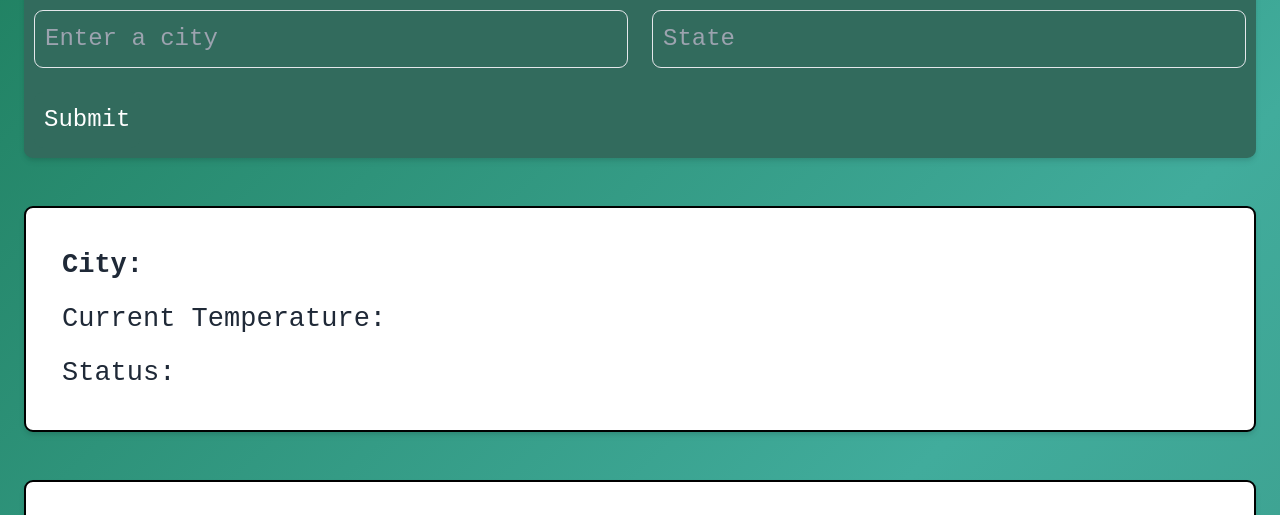
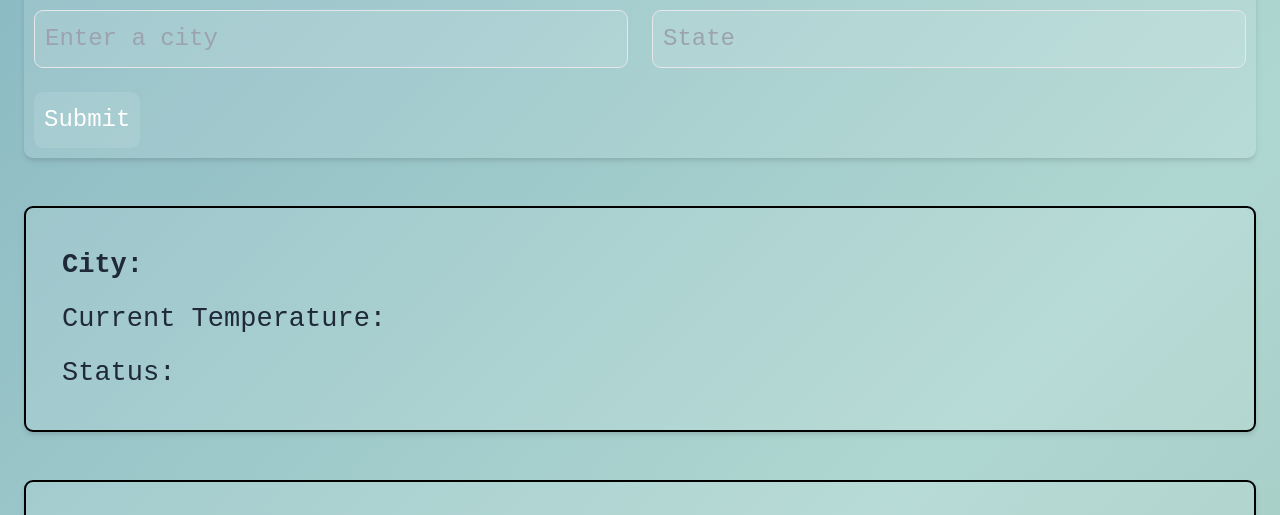
Before and after one commit to song-richard/travelr, a plain HTML site: page index.html in a window 1280 px wide. Shown: the part 102-617 px from the top of the page. Drawn offline with nearby package versions, Linux system fonts and the light colour scheme.

Commit message:
Applied transparency to input fields and all sections

```diff
--- a/assets/stylesheet.css
+++ b/assets/stylesheet.css
@@ -1,3 +1,7 @@
+.transparent-bg {
+    background-color: rgba(255, 255, 255, 0.9); /* Adjust the last value (0.9) for transparency */
+}
+
 body,
 html {
     width: 100%;
@@ -6,20 +10,14 @@ html {
     padding: 0;
     font-family: 'Courier New', Courier, monospace;
     font-size: x-large;
-    /* Comment: Removed 'justify-content' and 'align-items' properties, they are handled by Tailwind CSS */
-    /* Removed 'text-align' as Tailwind CSS will handle text alignment */
+
 }
 
-/*
-    /* Background color gradient effect */
 body {
-
     background-color: black;
-    background: linear-gradient(-45deg, #33826e, #41ac9c, #126e48, #064b3a, rgb(6, 75, 60));
+    background: linear-gradient(-45deg, #90afa7, #afd7d1, #7cadbd, #d890c0, rgb(144, 183, 228));
     background-size: 400% 400%;
     animation: gradient 15s ease infinite;
-
-
 }
 
 @keyframes gradient {
@@ -48,5 +46,16 @@ body {
 #stateInput,
 #cityInput-Btn {
     padding: 10px;
-    background-color: #326b5d;
 }
+
+/* Adds transparency to specific sections */
+#weatherSection,
+#eventsSection,
+#restaurantSection,
+#hotelsSection,
+#cityInputForm,
+#cityInput-Btn,
+#cityInput,
+#stateInput {
+    background-color: rgba(255, 255, 255, 0.1);
+}
```
Also changed, not shown: index.html (+1 -0 lines).
